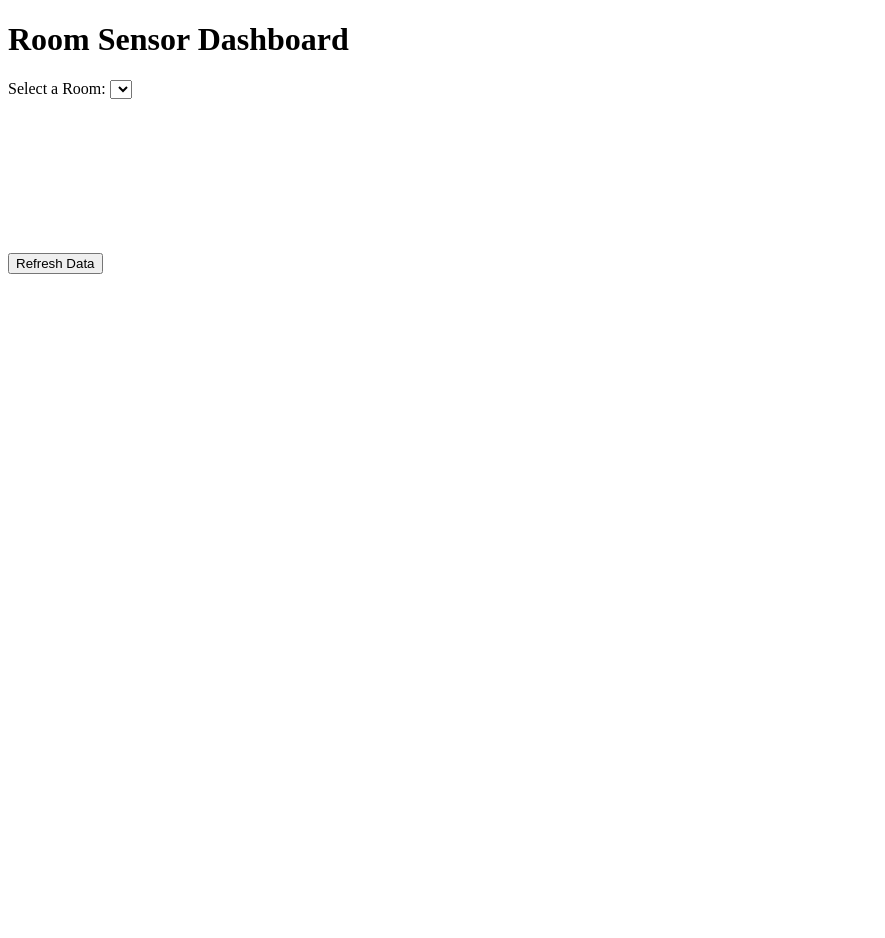
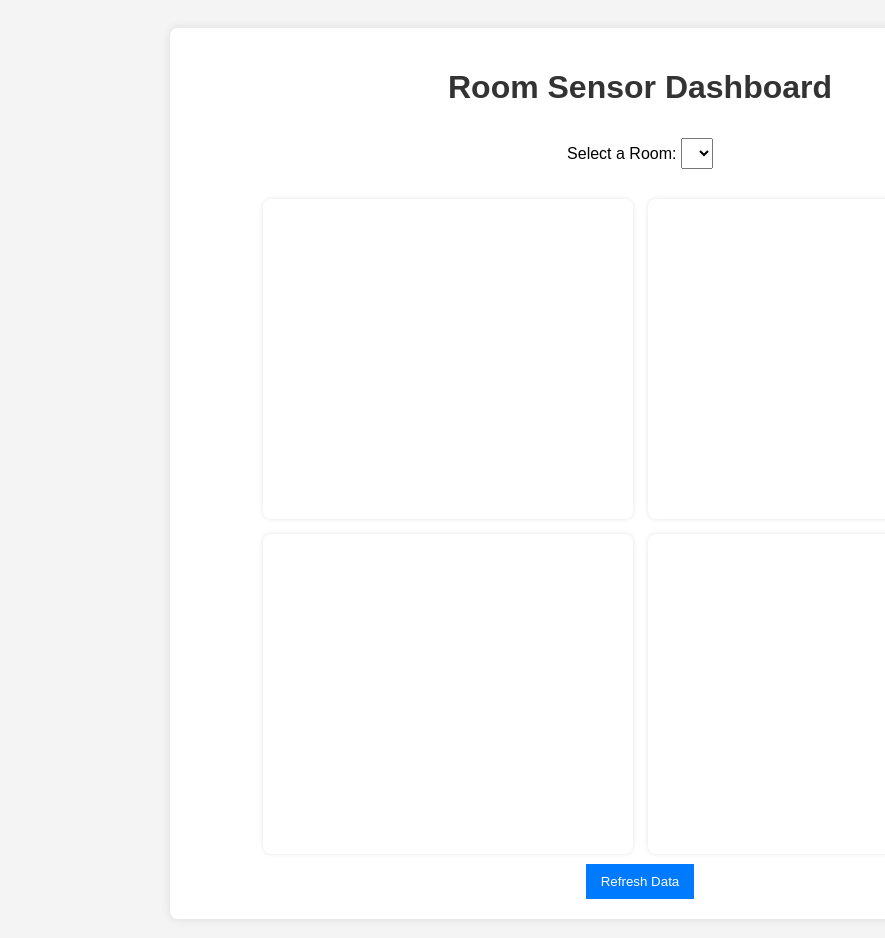
Before and after one commit to puglia-ryan/IOT-Project, a plain HTML site: page src/frontend/UI2/index.html in a window 1280 px wide. Shown: the whole page, without its empty margins (0-885 px from the left). Before the commit the page ends 800 px from the top, so only its background shows below. Drawn offline with nearby package versions, Linux system fonts and the light colour scheme; no server answers.

Commit message:
Altered the layout of the graphs for a better overview

```diff
--- a/src/frontend/UI2/index.html
+++ b/src/frontend/UI2/index.html
@@ -4,7 +4,7 @@
     <meta charset="UTF-8">
     <meta name="viewport" content="width=device-width, initial-scale=1.0">
     <title>Sensor Data Dashboard</title>
-    <link rel="stylesheet" href="style.css">
+    <link rel="stylesheet" href="styles.css">
     <script src="https://cdn.jsdelivr.net/npm/chart.js"></script>
 </head>
 <body>
@@ -15,10 +15,10 @@
         <select id="roomSelect"></select>
 
         <div class="charts">
-            <canvas id="tempChart"></canvas>
-            <canvas id="co2Chart"></canvas>
-            <canvas id="humidityChart"></canvas>
-            <canvas id="soundChart"></canvas>
+            <div class="chart-container"><canvas id="tempChart"></canvas></div>
+            <div class="chart-container"><canvas id="co2Chart"></canvas></div>
+            <div class="chart-container"><canvas id="humidityChart"></canvas></div>
+            <div class="chart-container"><canvas id="soundChart"></canvas></div>
         </div>
 
         <button onclick="fetchData()">Refresh Data</button>
--- a/src/frontend/UI2/styles.css
+++ b/src/frontend/UI2/styles.css
@@ -37,15 +37,30 @@ button:hover {
     background-color: #0056b3;
 }
 
+/* 2x2 Grid Layout for Charts */
 .charts {
-    display: grid;
-    grid-template-columns: 1fr 1fr;
-    gap: 20px;
+    display: flex;
+    flex-wrap: wrap;
+    justify-content: center;
+    gap: 15px;
     margin-top: 20px;
 }
 
-canvas {
-    width: 100%;
-    height: 300px;
+/* Individual Chart Container */
+.chart-container {
+    width: 350px;  /* Reduced width */
+    height: 300px; /* Reduced height */
     background: white;
+    padding: 10px;
+    border-radius: 8px;
+    box-shadow: 0px 0px 5px rgba(0, 0, 0, 0.1);
+    display: flex;
+    align-items: center;
+    justify-content: center;
 }
+
+/* Ensure Canvas (Graph) Fits Inside */
+.chart-container canvas {
+    width: 100% !important;  /* Prevents full-page width */
+    height: 100% !important; /* Prevents full-page height */
+}
```
